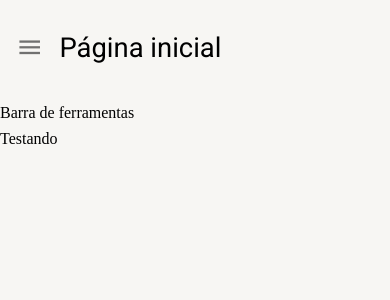
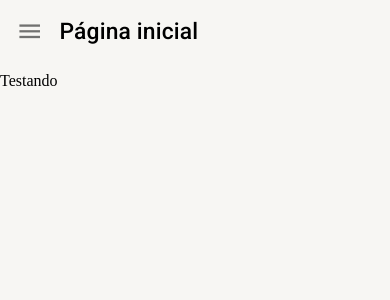
Before and after one commit to Gabriel-pagnan/dashboard, a React (Create React App) app: page /home in a window 390 px wide. Shown: the top 300 px of the page. Built offline with nearby package versions, Linux system fonts and the light colour scheme.

Commit message:
responsive container

```diff
--- a/src/shared/layouts/LayoutBase.tsx
+++ b/src/shared/layouts/LayoutBase.tsx
@@ -6,29 +6,32 @@ import { useDrawerContext } from '../contexts';
 interface ILayoutBaseProps{
     children: ReactNode;
     title: string;
-
+    barraFerramentas?: ReactNode;
 }
-export const LayoutBase: React.FC<ILayoutBaseProps> = ({children, title}) =>{
+export const LayoutBase: React.FC<ILayoutBaseProps> = ({children, title, barraFerramentas}) =>{
   const smDown = useMediaQuery((theme: Theme) => theme.breakpoints.down('sm'));
+  const mdDown = useMediaQuery((theme: Theme) => theme.breakpoints.down('md'));
   const theme = useTheme();
   const {toggleDrawerOpen} = useDrawerContext();
 
   return(
     <Box height='100%' display='flex' flexDirection='column' gap={1}>
-      <Box padding={1} display='flex' alignItems='center' height={theme.spacing(10)} gap={1}>
+      <Box padding={1} display='flex' alignItems='center' height={theme.spacing(smDown ? 6 : mdDown ? 8 : 12)} gap={1}>
         {smDown && (
           <IconButton onClick={toggleDrawerOpen}>
             <Icon>menu</Icon>
           </IconButton>)}
 
-        <Typography variant='h5'>
+        <Typography variant={smDown ? 'h6' : mdDown ? 'h5' : 'h4'} whiteSpace='nowrap' overflow='hidden' textOverflow='ellipsis'>
           {title}
         </Typography>
       </Box>
-      <Box>
-        Barra de ferramentas
-      </Box>
-      <Box>
+
+      {barraFerramentas && (<Box>
+        {barraFerramentas}
+      </Box>)}
+
+      <Box flex={1} overflow='auto'>
         {children}
       </Box>
     </Box>
```
